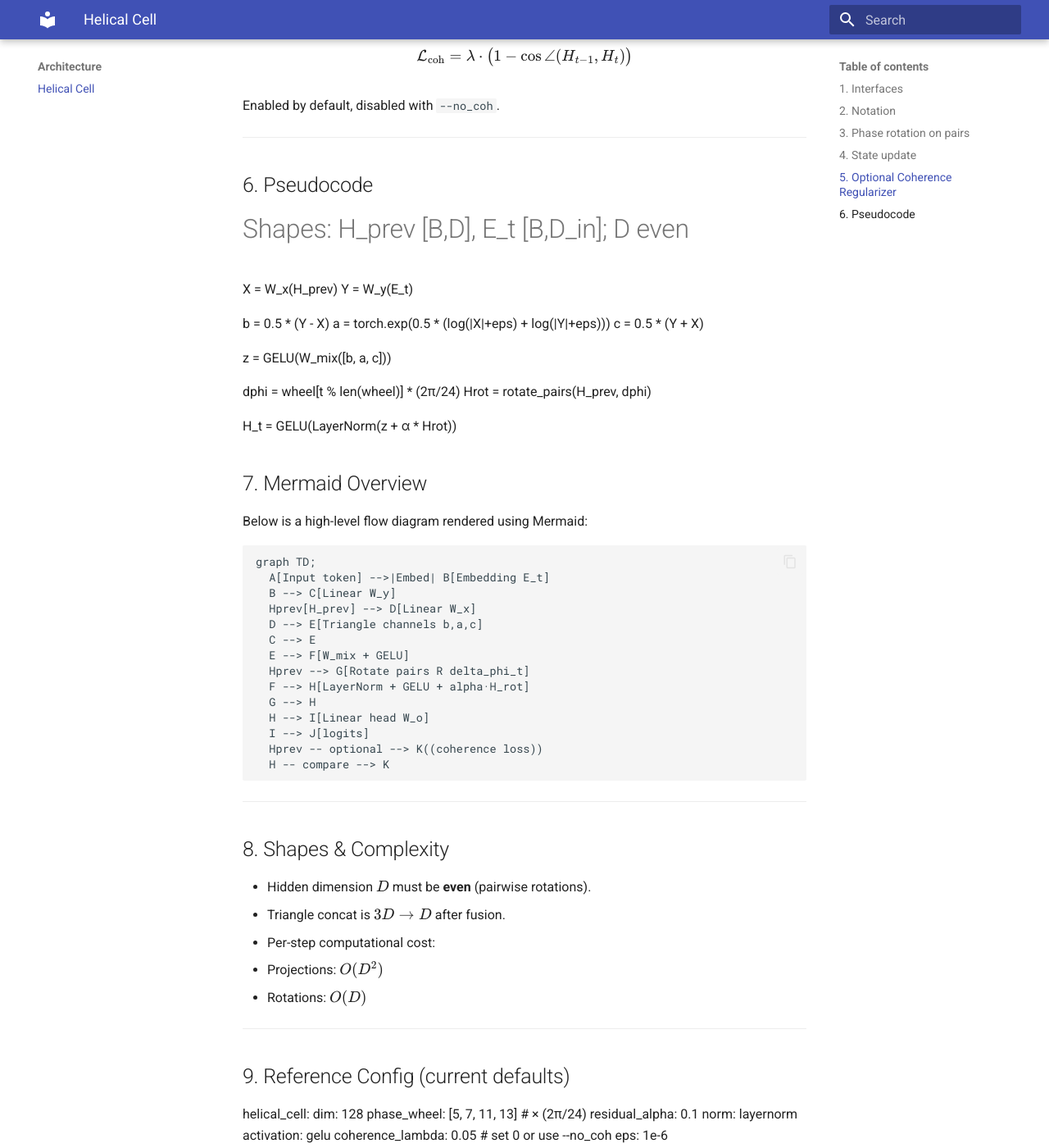
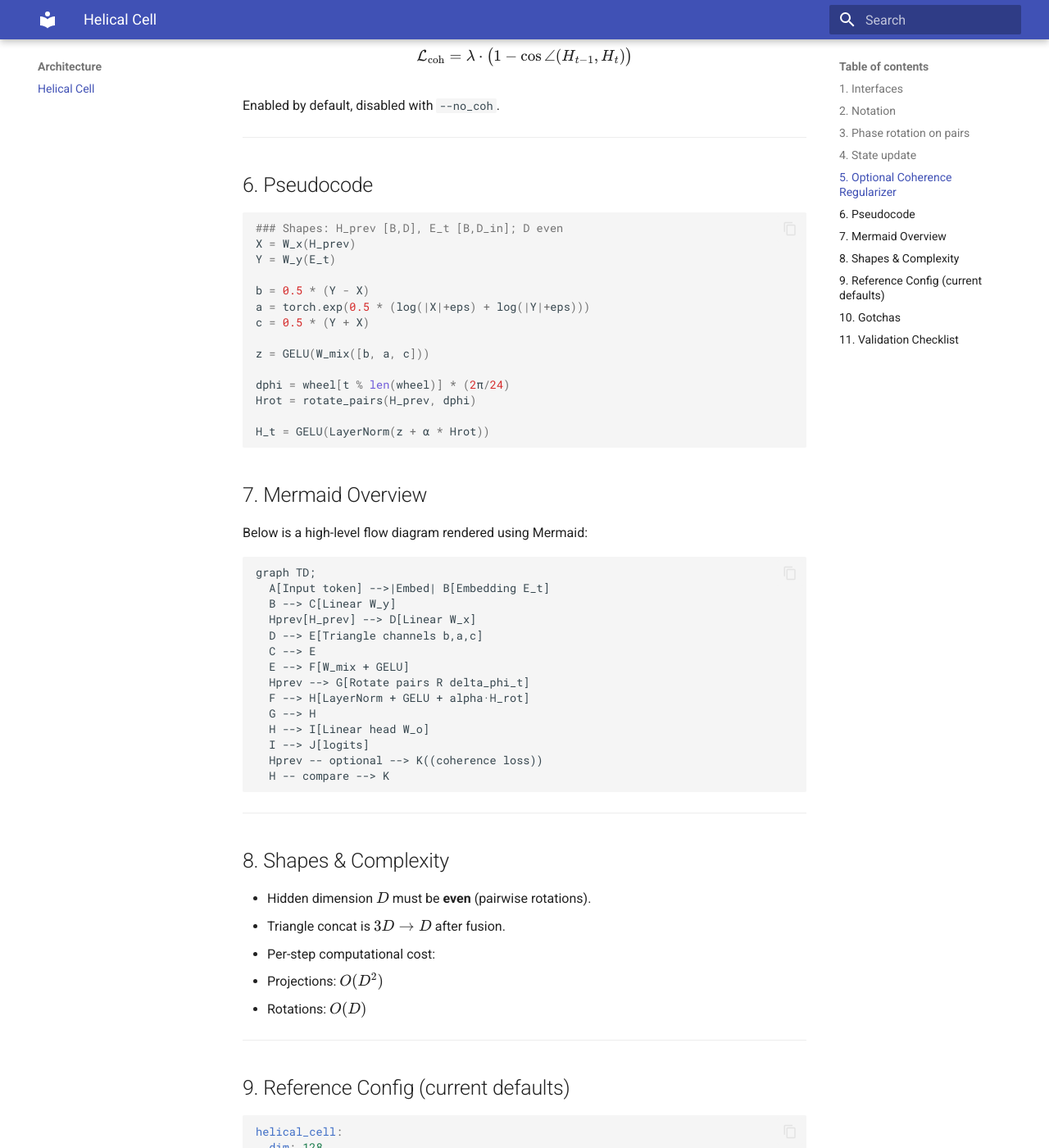
Before and after one commit to delchaplin/helical-ai, an MkDocs documentation site: the page built from docs/20-architecture/arch-spec.md, in a window 1280 px wide and 1400 px high, scrolled down 1474 px. Shown: the whole window at 82% size. Built offline with MkDocs 1.6.1 and Material for MkDocs 9.7.7, drawn with Linux system fonts in a browser that asks for light colours; some of the changed text lies outside the part shown.

Commit message:
Update arch-spec.md

````diff
--- a/docs/20-architecture/arch-spec.md
+++ b/docs/20-architecture/arch-spec.md
@@ -95,8 +95,8 @@
 ---
 
 ## 6. Pseudocode
-
-# Shapes: H_prev [B,D], E_t [B,D_in]; D even
+```python
+### Shapes: H_prev [B,D], E_t [B,D_in]; D even
 X = W_x(H_prev)
 Y = W_y(E_t)
 
@@ -110,7 +110,7 @@
 Hrot = rotate_pairs(H_prev, dphi)
 
 H_t = GELU(LayerNorm(z + α * Hrot))
-
+```
 
 
 ## 7. Mermaid Overview
@@ -147,7 +147,7 @@
 ---
 
 ## 9. Reference Config (current defaults)
-
+```yaml
 helical_cell:
   dim: 128
   phase_wheel: [5, 7, 11, 13]   # × (2π/24)
@@ -156,7 +156,7 @@
   activation: gelu
   coherence_lambda: 0.05        # set 0 or use --no_coh
   eps: 1e-6
-
+```
 
 ---
 
````
